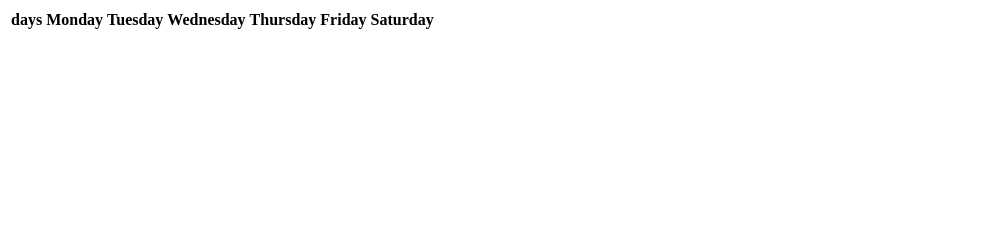
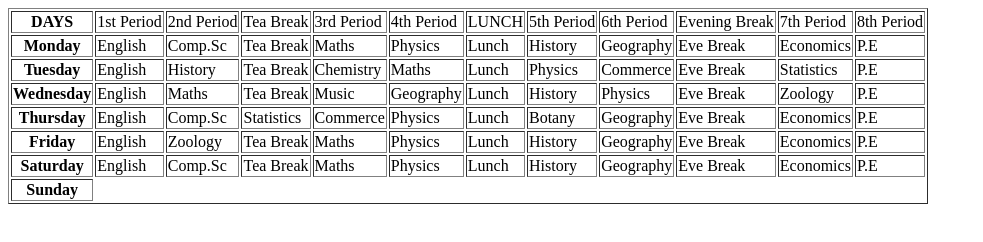
Before and after one commit to arjunultra/ineuron-FSJS2, a plain HTML site: page tables.html in a window 1280 px wide. Shown: the whole page, without its empty margins (0-983 px from the left). Drawn offline with Linux system fonts and the light colour scheme.

Commit message:
tables-layout-done

```diff
--- a/tables.html
+++ b/tables.html
@@ -9,15 +9,107 @@
   </head>
   <body>
     <!-- HTML Table -->
-    <table>
+    <table border>
       <tr>
-        <th>days</th>
+        <th>DAYS</th>
+        <td>1st Period</td>
+        <td>2nd Period</td>
+        <td>Tea Break</td>
+        <td>3rd Period</td>
+        <td>4th Period</td>
+        <td>LUNCH</td>
+        <td>5th Period</td>
+        <td>6th Period</td>
+        <td>Evening Break</td>
+        <td>7th Period</td>
+        <td>8th Period</td>
+      </tr>
+      <tr>
         <th>Monday</th>
+        <td>English</td>
+        <td>Comp.Sc</td>
+        <td>Tea Break</td>
+        <td>Maths</td>
+        <td>Physics</td>
+        <td>Lunch</td>
+        <td>History</td>
+        <td>Geography</td>
+        <td>Eve Break</td>
+        <td>Economics</td>
+        <td>P.E</td>
+      </tr>
+      <tr>
         <th>Tuesday</th>
+        <td>English</td>
+        <td>History</td>
+        <td>Tea Break</td>
+        <td>Chemistry</td>
+        <td>Maths</td>
+        <td>Lunch</td>
+        <td>Physics</td>
+        <td>Commerce</td>
+        <td>Eve Break</td>
+        <td>Statistics</td>
+        <td>P.E</td>
+      </tr>
+      <tr>
         <th>Wednesday</th>
+        <td>English</td>
+        <td>Maths</td>
+        <td>Tea Break</td>
+        <td>Music</td>
+        <td>Geography</td>
+        <td>Lunch</td>
+        <td>History</td>
+        <td>Physics</td>
+        <td>Eve Break</td>
+        <td>Zoology</td>
+        <td>P.E</td>
+      </tr>
+      <tr>
         <th>Thursday</th>
+        <td>English</td>
+        <td>Comp.Sc</td>
+        <td>Statistics</td>
+        <td>Commerce</td>
+        <td>Physics</td>
+        <td>Lunch</td>
+        <td>Botany</td>
+        <td>Geography</td>
+        <td>Eve Break</td>
+        <td>Economics</td>
+        <td>P.E</td>
+      </tr>
+      <tr>
         <th>Friday</th>
+        <td>English</td>
+        <td>Zoology</td>
+        <td>Tea Break</td>
+        <td>Maths</td>
+        <td>Physics</td>
+        <td>Lunch</td>
+        <td>History</td>
+        <td>Geography</td>
+        <td>Eve Break</td>
+        <td>Economics</td>
+        <td>P.E</td>
+      </tr>
+      <tr>
         <th>Saturday</th>
+        <td>English</td>
+        <td>Comp.Sc</td>
+        <td>Tea Break</td>
+        <td>Maths</td>
+        <td>Physics</td>
+        <td>Lunch</td>
+        <td>History</td>
+        <td>Geography</td>
+        <td>Eve Break</td>
+        <td>Economics</td>
+        <td>P.E</td>
+      </tr>
+      <tr>
+        <th>Sunday</th>
       </tr>
     </table>
   </body>
```
